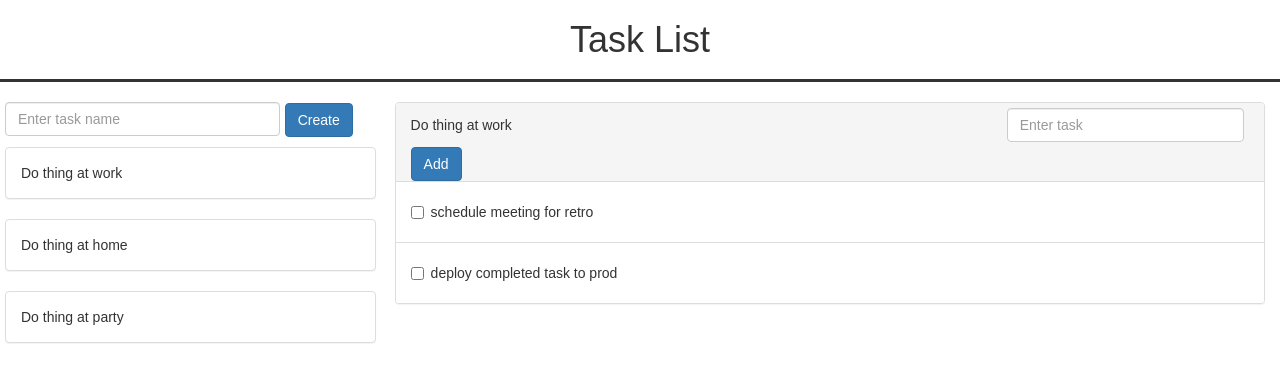
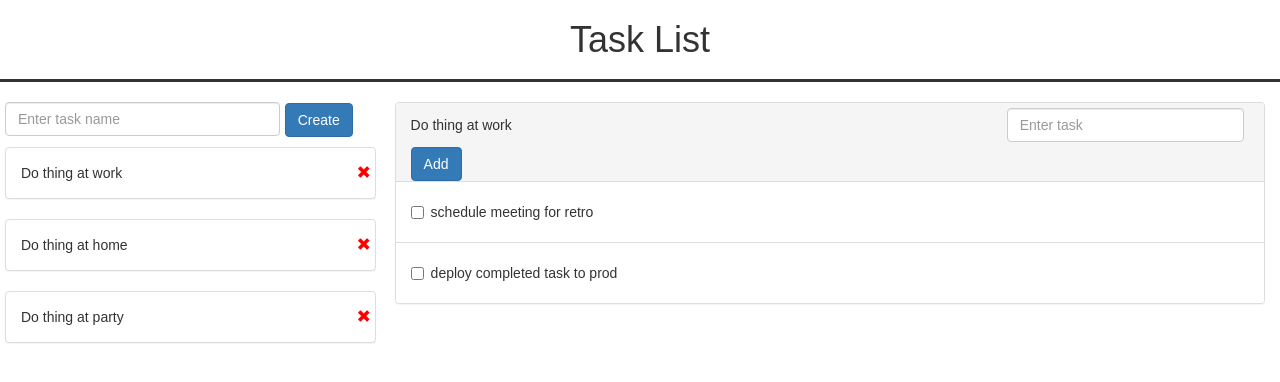
Before and after one commit to Kamar5/tasks-manager-app, a React (Create React App) app: page / in a window 1280 px wide. Shown: the top 382 px of the page. Built offline with nearby package versions, Linux system fonts and the light colour scheme.

Commit message:
add remove TASK

```diff
--- a/src/App.css
+++ b/src/App.css
@@ -5,3 +5,7 @@
 .panel-heading {
     padding: 5px 0px 0px 15px!important;
 }
+
+/* .glyphicon:hover {
+
+} */
--- a/src/components/groupList.js
+++ b/src/components/groupList.js
@@ -1,21 +1,26 @@
 import React from 'react';
-import { Panel } from 'react-bootstrap';
+import { Panel, Glyphicon } from 'react-bootstrap';
 
 function handleClick(data, updateCurrentSelectedTaskClick) {
   return updateCurrentSelectedTaskClick(data);
 }
 
-function task(task, updateCurrentSelectedTaskClick) {
+function removeItem(value, removeTask){
+  return removeTask(value);
+}
+
+function task(task, updateCurrentSelectedTaskClick, removeTask) {
   return task.map(function(value, index) {
     return (
-      <Panel onClick={() => handleClick(value, updateCurrentSelectedTaskClick)} key={index}>
-        <Panel.Body>{value.title}</Panel.Body>
+      <Panel key={index}>
+        <Panel.Body onClick={() => handleClick(value, updateCurrentSelectedTaskClick)} style={{width: '95%', display: 'inline-block'}}>{value.title}</Panel.Body>
+        <Glyphicon glyph='glyphicon glyphicon-remove' style={{color: 'red', cursor: 'pointer'}} onClick={()=> removeItem(index, removeTask)} />
       </Panel>
     );
   });
 }
 
-export default function GroupList({ data, updateCurrentSelectedTaskClick }) {
+export default function GroupList({ data, updateCurrentSelectedTaskClick, removeTask }) {
   return (
     <div
       style={{
@@ -25,7 +30,8 @@ export default function GroupList({ data, updateCurrentSelectedTaskClick }) {
         marginTop: '45px'
       }}
     >
-      {task(data, updateCurrentSelectedTaskClick)}
+      {task(data, updateCurrentSelectedTaskClick, removeTask)}
+
     </div>
   );
 }
--- a/src/components/home.js
+++ b/src/components/home.js
@@ -39,14 +39,18 @@ class Home extends React.Component {
     this.updateCheckBox = this.updateCheckBox.bind(this);
     this.createTask = this.createTask.bind(this);
     this.addTask = this.addTask.bind(this);
+    this.removeTask = this.removeTask.bind(this);
   }
   componentDidMount() {
     this.setState({ currentSelectedTask: this.state.data[0] });
   }
+
+  //shows the task seclected in the right side with more details
   updateCurrentSelectedTask(data) {
     this.setState({ currentSelectedTask: data });
   }
 
+  //change the checkbox value
   updateCheckBox(data, index, tasks){
     const items = this.state.data;
 
@@ -57,6 +61,7 @@ class Home extends React.Component {
     });
   }
 
+  //create to task with emty task
   createTask(data){
     if(data && data.length !== 0){
 
@@ -73,12 +78,19 @@ class Home extends React.Component {
     }
   }
 
+  //to add task to current opened task
   addTask(data){
     if(data && data.length !== 0){
       let temp = this.state.data
       temp[this.state.currentSelectedTask.id].tasks.push({isDone: false, task: data});
       this.setState({data: temp})
     }
+  }
+
+  removeTask(index){
+    var data = [...this.state.data];
+    data.splice(index, 1);
+    this.setState({data: data});
   }
   render() {
     return (
@@ -98,7 +110,9 @@ class Home extends React.Component {
                               formGroupStyle={{ width: '74%', display: 'inline-block', marginRight: '5px'}}
                               name = {'Create'}
                               placeHolder = {'Enter task name'} />
-        <GroupList data={this.state.data} updateCurrentSelectedTaskClick={this.updateCurrentSelectedTask} />
+        <GroupList data={this.state.data}
+                   updateCurrentSelectedTaskClick={this.updateCurrentSelectedTask}
+                   removeTask = {this.removeTask} />
         <SingleList singleTaskList={this.state.currentSelectedTask} updateCheckBox={this.updateCheckBox} addTask = {this.addTask}/>
       </React.Fragment>
     );
```
